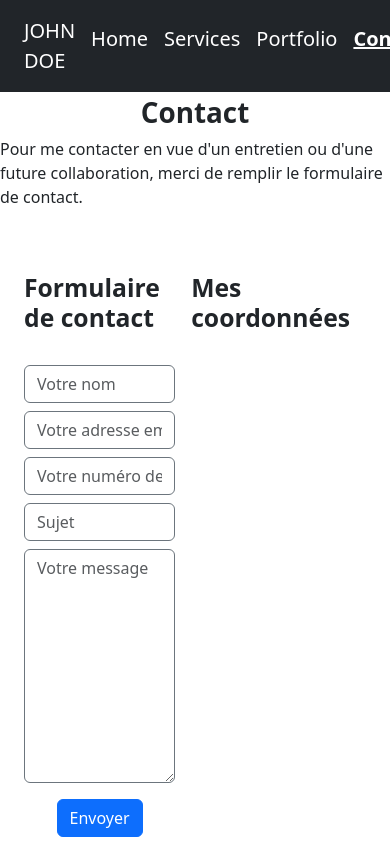
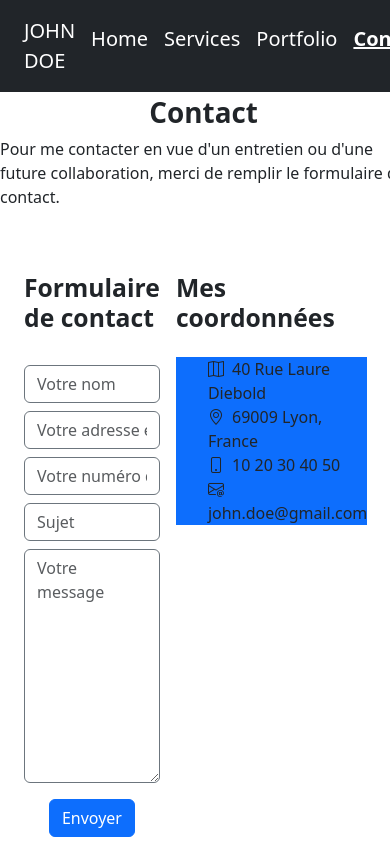
Before and after one commit to HidekashiLawliet/PortfolioCEF, a React (Create React App) app in the folder portfolio/: page /Contact in a window 390 px wide. Shown: the top 844 px of the page. Built offline with nearby package versions, Linux system fonts and the light colour scheme.

Commit message:
Add contact details to Contact page
Replaced placeholder and commented-out contact information with actual address, location, phone, and email details, each with corresponding Bootstrap icons for improved presentation.

```diff
--- a/portfolio/src/pages/Contact.js
+++ b/portfolio/src/pages/Contact.js
@@ -29,12 +29,15 @@ export default function Contact() {
                     <div className=" d-inline-block col-md-6 mx-3">
                         <h2>Mes coordonnées</h2>
                         <div className="divideLine line-height-3 blue my-4">
-                            <ul className='list-group-flush'>
-                                {/* <li className="bg-dark list-group-item text-light"> <img src={mapIcon} className="margin-width-auto" />40 rue de Laure Diebold<a href="https://www.github.com">John Doe</a></li>
-                                <li className="bg-dark list-group-item text-light"> <img src={pingIcon} className="margin-width-auto" />69009 Lyon, France</li>
-                                <li className="bg-dark list-group-item text-light"> <img src={phoneIcon} className="margin-width-auto" /><span>10 20 30 40 50</span></li>
-                                <li className="bg-dark list-group-item text-light"> <img src={mailIcon} className="margin-width-auto" /><span>john.doe@gmail.com</span></li> */}
-                            </ul>
+                            <div className="mt-2">
+                                <ul className='list-group-flush'>
+                                    <li className="list-group-item text-dark"><i className="bi bi-map me-1"></i><span> 40 Rue Laure Diebold</span></li>
+                                    <li className="list-group-item text-dark"><i className="bi bi-geo-alt me-1"></i><span> 69009 Lyon, France</span></li>
+                                    <li className="list-group-item text-dark"><i className="bi bi-phone me-1"></i><span> 10 20 30 40 50</span></li>
+                                    <li className="list-group-item text-dark"><i className="bi bi-envelope-at me-1"></i><span> john.doe@gmail.com</span></li>
+
+                                </ul>
+                            </div>
                         </div>
                     </div>
 
```
